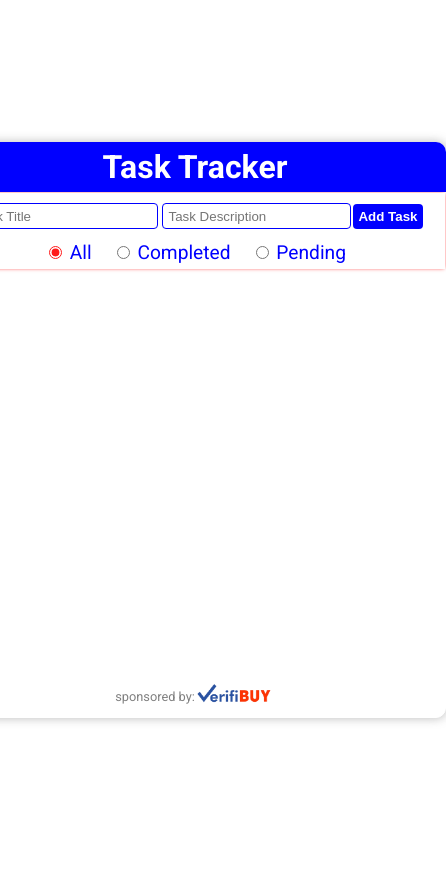
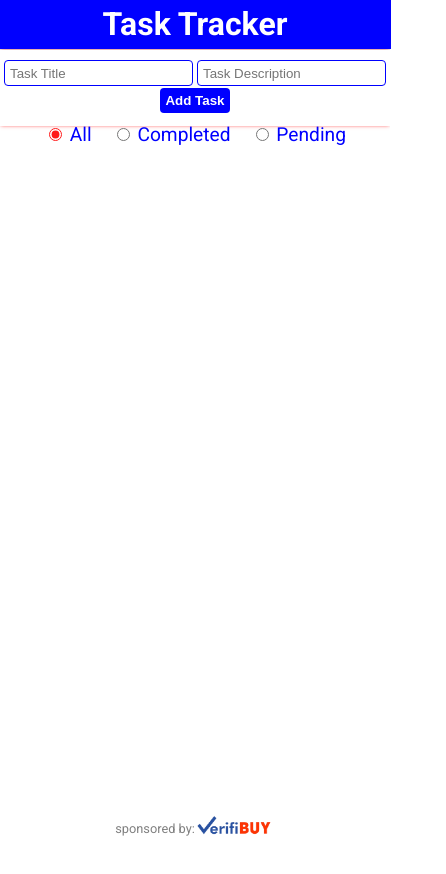
Before and after one commit to kapaintsil/task-tracker-app, a React (Create React App) app: page / in a window 390 px wide. Shown: the top 874 px of the page, 446 px wide, since content can reach past the window. Built offline with nearby package versions, Linux system fonts and the light colour scheme.

Commit message:
added media query added media query to the css to make the app reponsive

```diff
--- a/src/App.css
+++ b/src/App.css
@@ -14,7 +14,7 @@
   box-shadow: 0px 0px 10px 1px rgba(111,111,111,0.4);
 }
 
-/*! ************ css for header **********/
+/*! ***************************** css for header ****************************/
 
 /* Styling for the header */
 header {
@@ -31,7 +31,7 @@ header {
   align-items: center;
 }
 
-/*! ********* css for nav  *********/
+/*! ******************** css for nav  ***************************************/
 
 /* Styling for the navigation bar */
 nav {
@@ -79,7 +79,7 @@ input[type=text]:focus {
   font-weight: 700;
 }
 
-/*! ********* css for main  ***/
+/*! ******************* css for main  **************************/
 
 /* Styling for the main content area */
 main {
@@ -160,7 +160,7 @@ main {
   border-radius: 0 0 10px 0;
 }
 
-/*! ****** css for footer ********/
+/*! *********************** css for footer ***************************/
 
 /* Styling for the footer */
 footer {
@@ -180,3 +180,39 @@ footer > p {
 footer > img {
   width: 80px;
 }
+
+/* Media query for screens with a maximum width of 500px */
+@media screen and (max-width: 500px) {
+  /* Styling for the body element */
+  body {
+    margin: 0;
+    display: block;
+    width: 100%;
+    height: 100vh;
+    /* background-color: green; */
+  }
+
+  /* Styling for the main app container */
+  .App {
+    border: none;
+    border-radius: 0;
+    width: 100%;
+    height: 100vh;
+  }
+
+  /* Styling for the header */
+  header {
+    position: fixed;
+    border-radius: 0;
+  }
+
+  /* Styling for the main content area */
+  main {
+    height: 80%;
+  }
+
+  /* Styling for individual task items */
+  .task-item {
+    width: 365px;
+  }
+}
```
